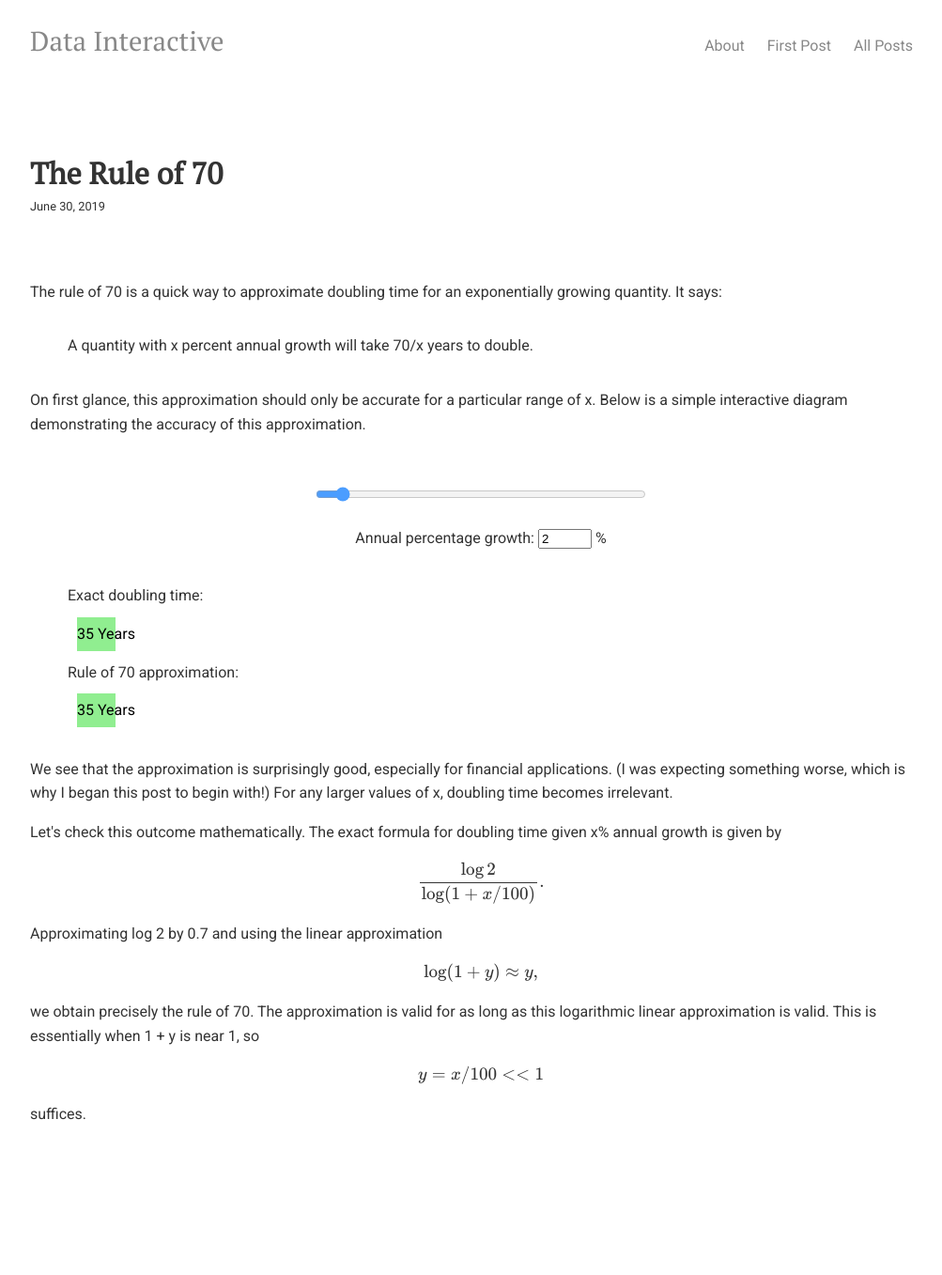
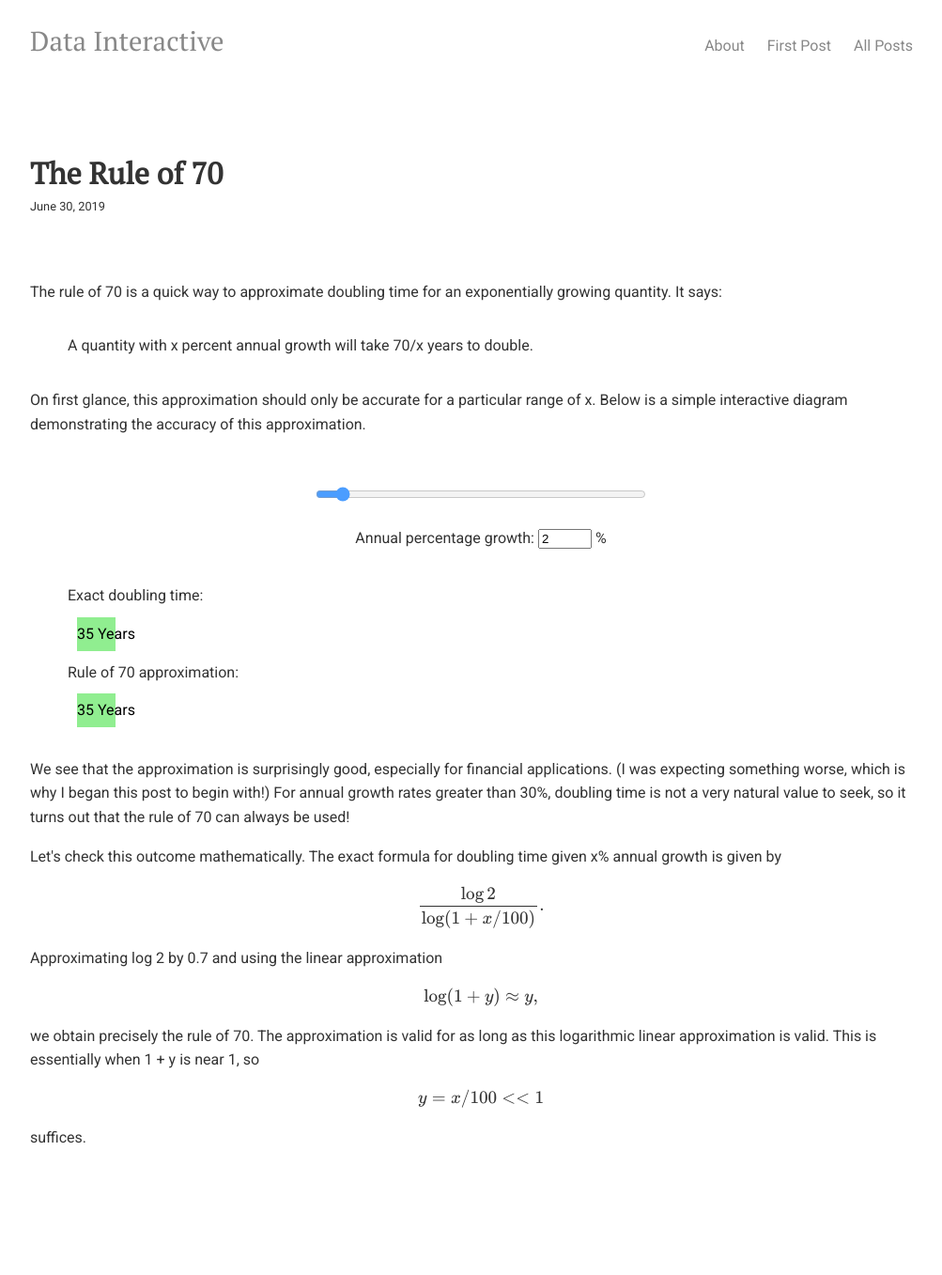
Before and after one commit to datainteractive/datainteractive.github.io, a Jekyll site: the page built from _posts/2019-06-30-the-rule-of-70.html, in a window 1280 px wide. Shown: the whole page at 94% size, without its empty margins (128-1131 px from the left). Built offline with Jekyll 4.4.1, drawn with Linux system fonts in a browser that asks for light colours; formulas are drawn with MathJax 3; before the commit the page ends 1331 px from its top, so only the background shows below that.

Commit message:
Update 2019-06-30-the-rule-of-70.html

```diff
--- a/_posts/2019-06-30-the-rule-of-70.html
+++ b/_posts/2019-06-30-the-rule-of-70.html
@@ -27,7 +27,7 @@
 </div>
 
 <p>
-We see that the approximation is surprisingly good, especially for financial applications. (I was expecting something worse, which is why I began this post to begin with!) For any larger values of x, doubling time becomes irrelevant.
+We see that the approximation is surprisingly good, especially for financial applications. (I was expecting something worse, which is why I began this post to begin with!) For annual growth rates greater than 30%, doubling time is not a very natural value to seek, so it turns out that the rule of 70 can always be used!
 </p>
 
 <p>
```
